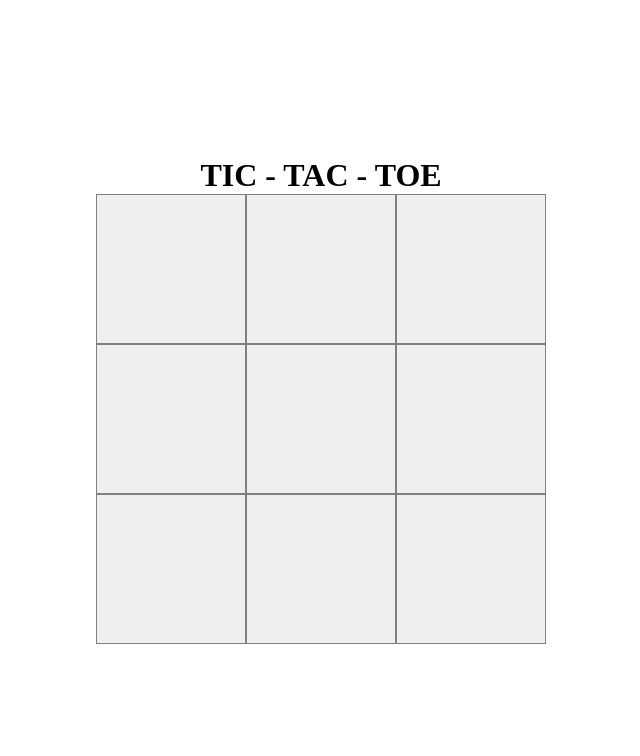
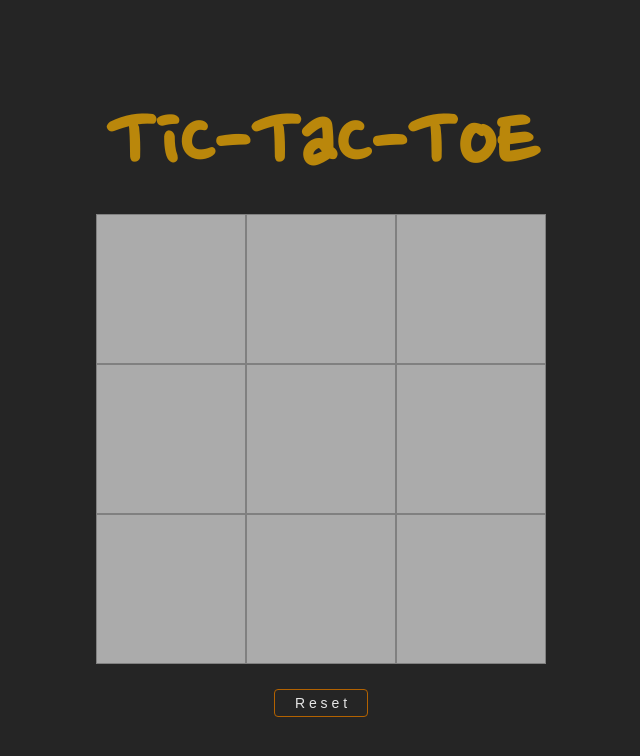
Before and after one commit to BankMali/React-core, a plain HTML site: page tic tok tac/index.html in a window 1280 px wide. Shown: the whole page, without its empty margins (319-959 px from the left). Drawn offline with nearby package versions, Linux system fonts and the light colour scheme.

Commit message:
edit tic tac toe css

```diff
--- a/tic tok tac/main.js
+++ b/tic tok tac/main.js
@@ -11,18 +11,21 @@ c2: '',
 c3: '',
 }
 
-const initialTitle = 'TIC - TAC - TOE'
+const initialTitle = 'TiC-TaC-ToE'
 
     const [turn, setTurn] = React.useState(true);
-    const [isWin, setIsWin] = React.useState(false)
+    const [isWin, setIsEnd] = React.useState(false)
     const [board, setBoard] = React.useState(Int_Board);
     const [title, setTitle] = React.useState(initialTitle);
     const handleToggle = () => setBoard(!board);
     const BtnRest = (e) => {
         setBoard(Int_Board)
-        setIsWin(false)
+        setIsEnd(false)
         setTitle(initialTitle)
     }
+
+const win = [['a1','a2','a3'],['b1','b2','b3'],['c1','c2','c3'],['a1','b1','c1'],['a2','b2','c2'],['a3','b3','c3'],['a1','b2','c3'],['a3','b2','c1']];
+
 
 
     const updateBoard = (e) => {
@@ -43,24 +46,44 @@ const initialTitle = 'TIC - TAC - TOE'
                 let tempBoard = {...board, [e.target.name]: player}
 
                 win.forEach(el => {
-                    console.log('to win', tempBoard[el[0]])
-                    console.log('to win', tempBoard[el[1]])
-                    console.log('to win', tempBoard[el[2]])
+                    // let Draw = {a1: ('X' || 'O') ,
+                    // a2: ('X' || 'O'),
+                    // a3: ('X' || 'O'),
+                    // b1: ('X' || 'O'),
+                    // b2: ('X' || 'O'),
+                    // b3: ('X' || 'O'),
+                    // c1: ('X' || 'O'),
+                    // c2: ('X' || 'O'),
+                    // c3: ('X' || 'O'),
+                    // };
+                    // console.log('to win', tempBoard[el[0]])
+                    // console.log('to win', tempBoard[el[1]])
+                    // console.log('to win', tempBoard[el[2]])
                     console.log('--------------- turn ', player)
                     if(player === tempBoard[el[0]] && player === tempBoard[el[1]] && player === tempBoard[el[2]]){
                         console.log(`----> player ${player} win !`)
                         // setBoard(Int_Board)
-                        setIsWin(true)
+                        setIsEnd(true)
                         setTitle(`Player ${player} win !`)
+
+                    } else if (tempBoard.every === 'X' ) {
+                        setIsEnd(true)
+                        setTitle(`Draw`)
+
                     }
-                })
+
+                });
+
+                // };
 
                 // toggle between turn
                 setTurn(!turn)
-            } else {
-                console.log('already placed !!')
+                // console.log(player)
             }
-            console.log('on click')
+            // else {
+            //     console.log('already placed !!')
+            // }
+            // console.log('on click')
     };
 
 
@@ -68,25 +91,27 @@ const initialTitle = 'TIC - TAC - TOE'
     return (
         <div className='container'>
             <h1>{title}</h1>
+
         <div className='container-xo'>
          <button className='buttonxo' name='a1' onClick={updateBoard}>{board.a1}</button>
          <button className='buttonxo' name='a2' onClick={updateBoard}>{board.a2}</button>
          <button className='buttonxo' name='a3' onClick={updateBoard}>{board.a3}</button>
-         {/* {isShow && <h4 ></h4>} */}
+
         </div>
         <div className='container-xo'>
          <button className='buttonxo' name='b1' onClick={updateBoard}>{board.b1}</button>
          <button className='buttonxo' name='b2' onClick={updateBoard}>{board.b2}</button>
          <button className='buttonxo' name='b3' onClick={updateBoard}>{board.b3}</button>
-         {/* {isShow && <h4 ></h4>} */}
+
         </div>
         <div className='container-xo'>
          <button className='buttonxo' name='c1' onClick={updateBoard}>{board.c1}</button>
          <button className='buttonxo' name='c2' onClick={updateBoard}>{board.c2}</button>
          <button className='buttonxo' name='c3' onClick={updateBoard}>{board.c3}</button>
-         {/* {isShow && <h4 ></h4>} */}
+
         </div>
-        {isWin && <button onClick={BtnRest}> RESET</button>}
+        {/* {isWin && <button className='btnreset' onClick={BtnRest}> RESET</button>} */}
+        <button className='btnreset' onClick={BtnRest}>R e s e t</button>
         </div>
     );
 }
@@ -94,8 +119,3 @@ const initialTitle = 'TIC - TAC - TOE'
 const domRoot = document.getElementById('root');
 const root = ReactDOM.createRoot(domRoot);
 root.render(<App />);
-
-
-
-
-const win = [['a1','a2','a3'],['b1','b2','b3'],['c1','c2','c3'],['a1','b1','c1'],['a2','b2','c2'],['a3','b3','c3'],['a1','b2','c3'],['a3','b2','c1']];
--- a/tic tok tac/style.css
+++ b/tic tok tac/style.css
@@ -1,7 +1,11 @@
+@import url('https://fonts.googleapis.com/css2?family=Nanum+Pen+Script&display=swap');
+
 * {
     padding: 0;
     margin: 0px;
     box-sizing: border-box;
+    color: aliceblue;
+    font-family: 'Nanum Pen Script', cursive;
 }
 
 html {
@@ -15,7 +19,10 @@ html {
     justify-content: center;
     align-items: center;
     height: 100vh;
+    background-color: rgb(37, 37, 37);
+    /* background-color: red; */
 }
+
 .container-xo {
     display: flex;
     flex-direction: row;
@@ -27,7 +34,55 @@ html {
 .buttonxo {
     width: 150px;
     height: 150px;
-    padding: 50px;
-    font-size: 50px;
+    /* padding: 50px; */
+    font-size: 150px;
     border: 1px solid gray;
+    font-family: 'Nanum Pen Script', cursive;
+    background-color: rgba(255, 255, 255, 0.616);
+    color: rgb(55, 55, 55);
+    transition: 1s;
+    animation: color 1s;
+
 }
+
+.buttonxo:hover {
+    transition: .5s;
+    background-color: rgb(216, 216, 216);
+}
+
+.btnreset {
+    background-color: rgba(179, 98, 0, 0);
+    font-size: 14px;
+    /* height: 50px; */
+    margin-top: 25px;
+    padding: 5px 20px;
+    border: 1px solid rgb(179, 98, 0);
+    border-radius: 4px;
+    font-weight: 100;
+    font-family: Arial, Helvetica, sans-serif;
+    color: rgb(230, 230, 230);
+
+}
+
+.btnreset:hover {
+    /* font-size: 16px; */
+    transition: .2s;
+    background-color: rgb(208, 116, 3);
+}
+
+h1 {
+    font-size: 100px;
+    color: rgb(255, 255, 168);
+    margin-bottom: 5px;
+    /* animation-name: head; */
+    animation: color .5s infinite reverse;
+}
+
+@keyframes color {
+    from {
+        color: darkgoldenrod;
+    }
+    to {
+        color: orange;}
+
+  }
```
